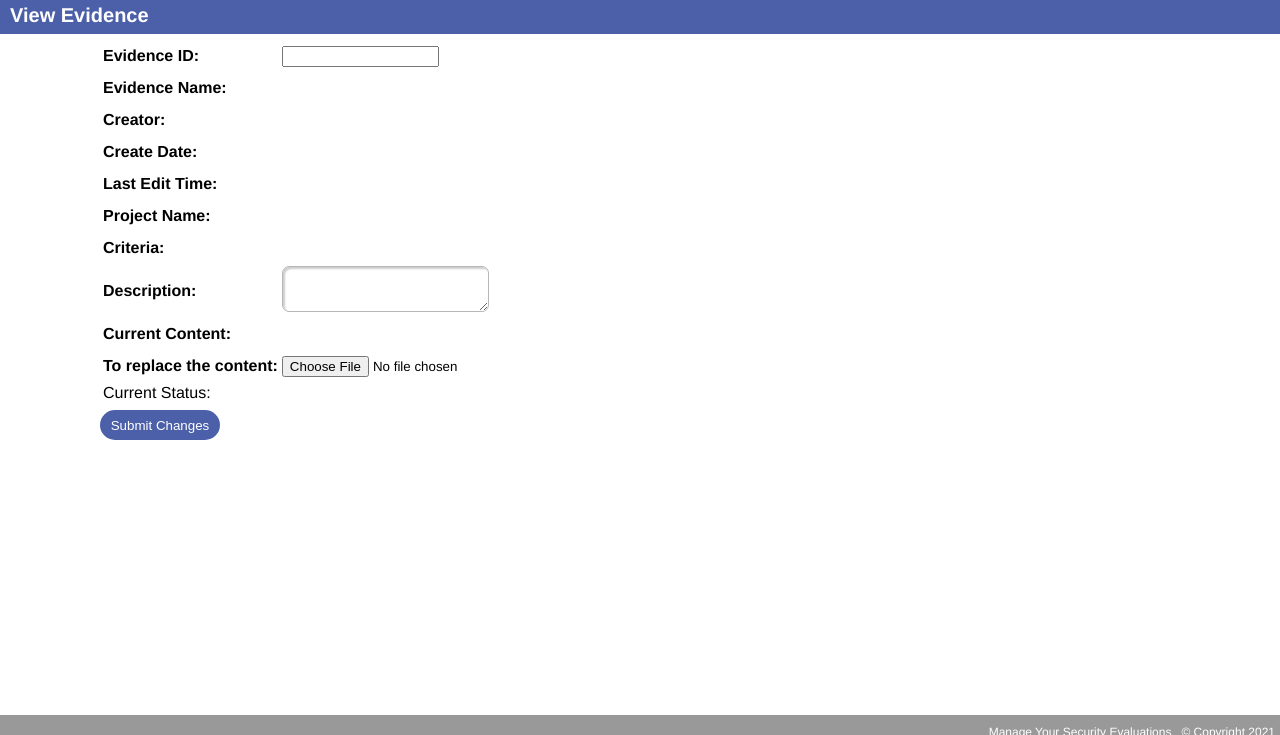
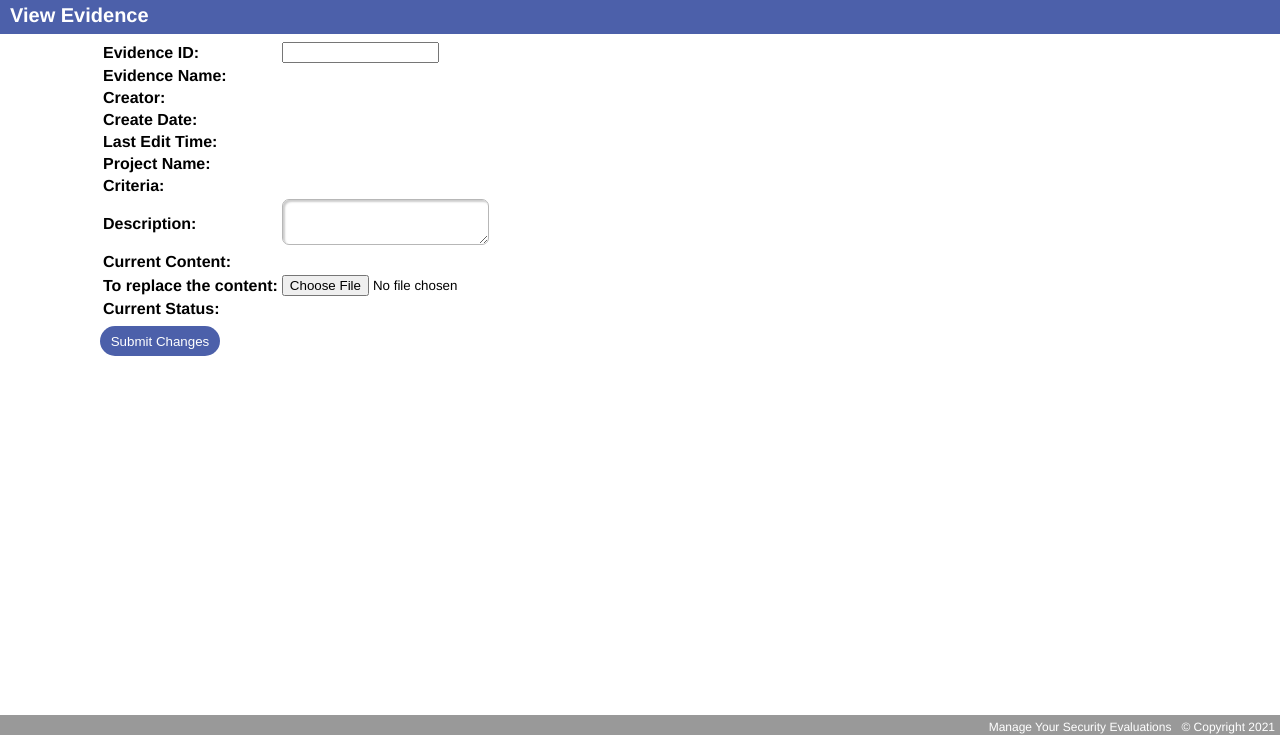
Before and after one commit to Security-Evaluations-Management/ManageYourSecurityEvaluations, a Flask app: template Platform/frontend/templates/view.html in a window 1280 px wide. Shown: the part 65-800 px from the top of the page. Run offline with Flask 2, Linux system fonts and the light colour scheme; the template is opened without the code that fills it, so the values that code supplies are empty.

Commit message:
[Tian]Fix footer position

```diff
--- a/Platform/frontend/static/css/criteria.css
+++ b/Platform/frontend/static/css/criteria.css
@@ -19,7 +19,7 @@
   padding: 5px 0 5px 10px;
 }
 
-div, p {
+div{
   margin-bottom: 10px;
   margin-top: 10px;
 }
--- a/Platform/frontend/static/css/search.css
+++ b/Platform/frontend/static/css/search.css
@@ -25,9 +25,9 @@
   padding: 5px 0 5px 10px;
 }
 
-div, p {
-  margin-bottom: 5px;
-  margin-top: 5px;
+div{
+  margin-bottom: 10px;
+  margin-top: 10px;
 }
 
 select{
--- a/Platform/frontend/static/css/view.css
+++ b/Platform/frontend/static/css/view.css
@@ -60,9 +60,11 @@
 form {
     margin-right: 100px;
     margin-left: 100px;
+    position: relative;
+
 }
 
-div, p {
+div{
     margin-bottom: 5px;
     margin-top: 5px;
 
--- a/Platform/frontend/templates/view.html
+++ b/Platform/frontend/templates/view.html
@@ -81,7 +81,7 @@
                 </td>
             </tr>
             <tr>
-                <td>Current Status: </td>
+                <td><p class="evidence-title">Current Status: </p></td>
                 <td>
                     {% if evidence.status == 1 %}
                         <td class="p6">
```
Also changed, not shown: Platform/frontend/static/css/base.css (line endings or trailing spaces).
